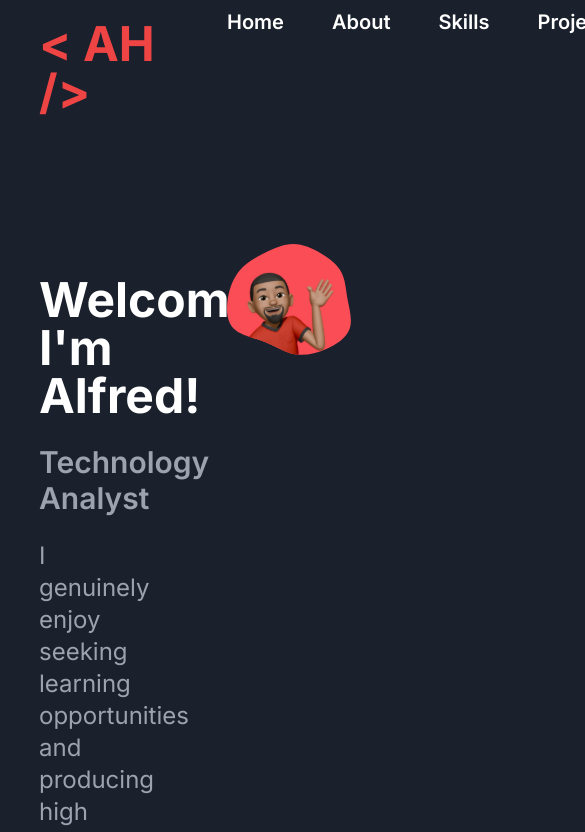
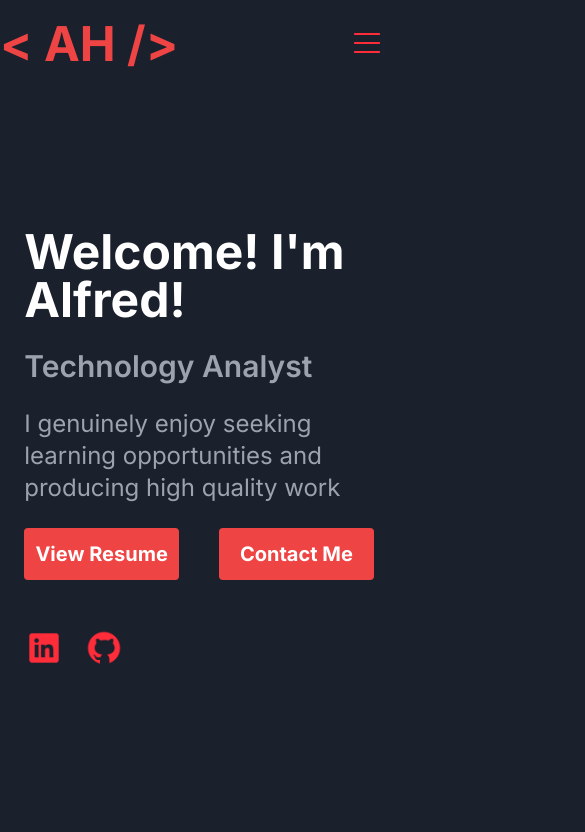
Before and after one commit to aholl7/Personal-Site, a Next.js app: page / in a window 390 px wide. Shown: the top 832 px of the page, 585 px wide, since content can reach past the window. Built offline with nearby package versions, Linux system fonts and the light colour scheme.

Commit message:
Improvements towards Responsiveness

```diff
--- a/components/Header.js
+++ b/components/Header.js
@@ -1,12 +1,37 @@
+import React, { useState, useEffect } from 'react';
 import NavBar from "../components/Nav.js";
 import Logo from "../public/images/logo.png";
 import Image from "next/image";
+import MobileNavBar from "../components/MobileNav.js";
+import NavComponent from "../components/MNavComp.js";
+import Link from 'next/link';
+const Header = () => {
+    const [isClicked, setIsClicked] = useState(false);
 
-const Header = () => {
+    const showMobileNav = (e) => {
+        e.preventDefault();
+        isClicked === false ? setIsClicked(true) : setIsClicked(false);
+
+    }
+
     return (
-        <div className="grid grid-cols-2 gap-4">
-            <h1 className="text-5xl font-bold mt-5 text-red-500">{"< "}AH{" />"}</h1>
-            <NavBar />
+        <div id = "topNav">
+            <div className="flex">
+                <div>
+                    <h1 className="text-5xl font-bold mt-5 text-red-500">{"< "}AH{" />"}</h1>
+                </div>
+                <div className="ml-auto">
+                    <NavBar />
+                    <MobileNavBar displayNav={showMobileNav}/>
+                </div>
+
+
+            </div>
+            {isClicked === true && (
+                <NavComponent />
+
+            )}
+
         </div>
 
     );
--- /dev/null
+++ b/components/MNavComp.js
@@ -0,0 +1,32 @@
+import Link from "next/link";
+
+const NavComponent = () => {
+    return (
+        <div className="z-10 shadow-2xl bg-slate-800 absolute w-full pb-10">
+            <br />
+            <Link href="/">
+                <a className="text-white mt-10 text-xl font-bold ml-2">Home</a>
+            </Link><br /><br /><br />
+            <Link href="/about-me">
+                <a className="text-white mt-10 text-xl font-bold ml-2">About</a>
+            </Link><br /><br /><br />
+            <Link href="/about-me/#skills">
+                <a className="text-white mt-5 text-xl font-bold ml-2">Skills</a>
+            </Link><br /><br /><br />
+            <Link href="/projects">
+                <a className="text-white mt-5 text-xl font-bold ml-2">Projects</a>
+            </Link><br /><br /><br />
+            <Link href="/blog">
+                <a className="text-white mt-5 text-xl font-bold ml-2">Blog</a>
+            </Link><br /><br /><br />
+            <Link href="/contact">
+                <a className="text-white mt-5 text-xl font-bold ml-2">Contact</a>
+            </Link><br />
+
+
+        </div>
+
+    );
+}
+
+export default NavComponent;
--- /dev/null
+++ b/components/MobileNav.js
@@ -0,0 +1,19 @@
+import Link from 'next/link';
+import Image from 'next/image';
+import NavIcon from "../public/images/NavIcon.png";
+
+
+const MobileNavBar = (props) => {
+    return (
+        <div>
+            <div className="float-right mt-7 mr-2 relative inline-block bottom-0 lg:hidden cursor-pointer" onClick={props.displayNav}>
+                <Image src={NavIcon} height={30} width={30} />
+            </div>
+
+        </div>
+
+
+    );
+}
+
+export default MobileNavBar;
--- a/components/Nav.js
+++ b/components/Nav.js
@@ -1,7 +1,9 @@
 import Link from 'next/link';
 const NavBar = () => {
+
     return (
-        <nav className="inline-flex flex-row float-right mx-auto font-semibold mt-2">
+        <div>
+            <nav className="lg:inline-flex lg:flex-row mx-auto font-semibold mt-2 hidden">
                 <Link href="/">
                     <a className="p-4 m-2 text-xl hover:text-red-500">Home</a>
                 </Link>
@@ -21,6 +23,8 @@ const NavBar = () => {
                     <a className="p-4 m-2 text-xl hover:text-red-500">Contact</a>
                 </Link>
             </nav>
+        </div>
+
     );
 }
 
--- a/pages/about-me.js
+++ b/pages/about-me.js
@@ -13,7 +13,7 @@ const AboutMe = () => {
                 <title>About</title>
                 <link rel="icon" href="/favicon.ico" />
             </Head>
-            <main className="pb-10 w-4/5 ml-auto mr-auto">
+            <main className="lg:w-11/12 md:w-full ml-auto mr-auto relative pb-10">
                 <Header />
                 <div>
                     <h1 className="text-5xl mt-20 font-bold">ABOUT ME</h1>
--- a/pages/index.js
+++ b/pages/index.js
@@ -37,21 +37,21 @@ export default function Home() {
         <link rel="icon" href="/favicon.ico" />
       </Head>
 
-      <main className="w-4/5 ml-auto mr-auto">
+      <main className="lg:w-11/12 md:w-full ml-auto mr-auto relative">
         <Header />
-        <div className="grid gap-2 grid-cols-2">
+        <div className="md:grid md:gap-2 md:grid-cols-2 md:w-full md:ml-0 md:mr-0 w-11/12 ml-auto mr-auto">
           <div>
-            <div className="mt-40">
+            <div className="mt-40 ml-2">
               <h1 className="text-5xl font-bold">Welcome! I'm Alfred!</h1><br />
               <p className="text-3xl font-semibold text-gray-400">Technology Analyst</p><br />
-              <p className="text-2xl text-gray-400 w-2/3">I genuinely enjoy seeking learning opportunities and producing high quality work</p>
+              <p className="text-2xl text-gray-400 md:w-2/3 w-full">I genuinely enjoy seeking learning opportunities and producing high quality work</p>
             </div><br />
-            <div className="flex">
+            <div className="flex ml-2">
               <button className="bg-red-500 w-60 font-bold text-xl pt-3 pb-3 rounded-l rounded-r" onClick={(e) => displayResume(e)}>View Resume</button>
               <button className="bg-red-500 ml-10 font-bold w-60 text-xl rounded-l rounded-r" onClick={(e) => openEmail(e)}>Contact Me</button>
 
             </div><br /><br />
-            <div className="flex">
+            <div className="flex ml-2">
               <div>
                 <Image src={LinkedIn} height={40} width={40} className="cursor-pointer" onClick={(e) => openLinkedIn(e)}/>
               </div>
@@ -63,7 +63,7 @@ export default function Home() {
             </div>
           </div>
           <div>
-            <div className="mt-32 ml-7">
+            <div className="mt-32 ml-7 hidden md:block">
               <Image src={HomeImage} />
             </div>
 
--- a/pages/projects.js
+++ b/pages/projects.js
@@ -8,11 +8,15 @@ const Portfolio = () => {
                 <title>Home</title>
                 <link rel="icon" href="/favicon.ico" />
             </Head>
-            <main className="xl:w-4/5 w-full ml-auto mr-auto pb-10">
+            <main className="lg:w-11/12 md:w-full ml-auto mr-auto relative pb-10">
                 <Header />
-                <h1 className="text-5xl mt-20 font-bold">PROJECTS</h1>
+                <div className="md:w-full md:ml-0 md:mr-0 w-11/12 ml-auto mr-auto">
+                    <div className="xl:ml-0 ml-4 mt-20">
+                        <h1 className="text-5xl font-bold">PROJECTS</h1>
                         <p className="text-gray-400 mt-5">Here is a collection of my personal projects.</p>
-                <div class="xl:grid xl:grid-cols-2 xl:gap-5 mt-10 grid grid-cols-1 gap-5 w-auto">
+                    </div>
+
+                    <div class="xl:grid xl:grid-cols-2 xl:gap-5 xl:w-auto xl:ml-0 xl:mr-0 mt-10 grid grid-cols-1 gap-5 w-11/12 ml-auto mr-auto">
                         <ProjectBox
                             title={"Personal Site"}
                             tags={["ReactJS", "NextJS", "TailwindCSS"]}
@@ -42,6 +46,9 @@ const Portfolio = () => {
                         />
 
                     </div>
+
+                </div>
+
             </main>
         </div>
     );
--- a/styles/globals.css
+++ b/styles/globals.css
@@ -12,3 +12,12 @@ body {
     color: white;
     font-family: 'Inter', sans-serif;
 }
+
+.sticky {
+    position: fixed;
+    transition: 1s; /*Allows sticky header to have a animation transition when scrolling*/
+    top: 0; /*Sticks to the top of the page*/
+    width: 100%;
+    background-color: red;
+    z-index: 1; /*Puts element above all the elements*/
+  }
```
Also changed, not shown: public/images/NavIcon.png (added). Lines whose indentation alone changed are shown as unchanged.
